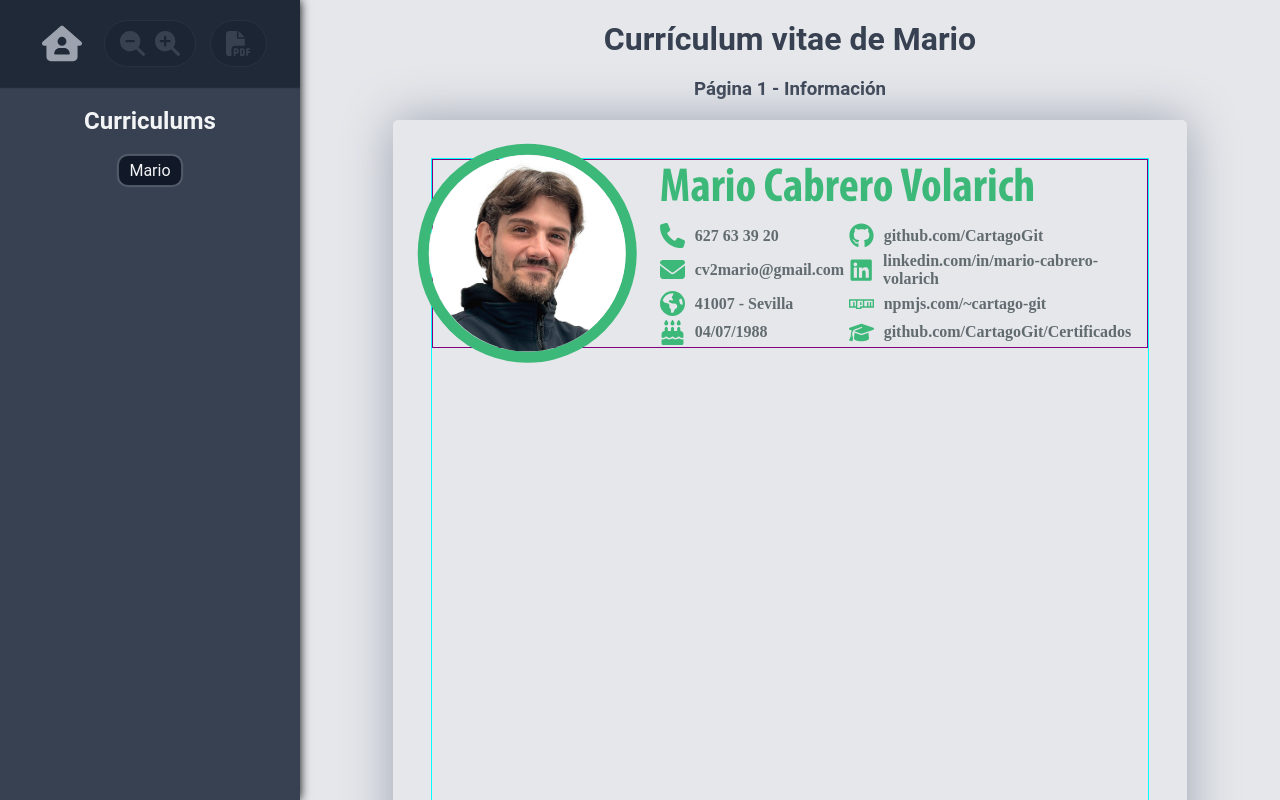
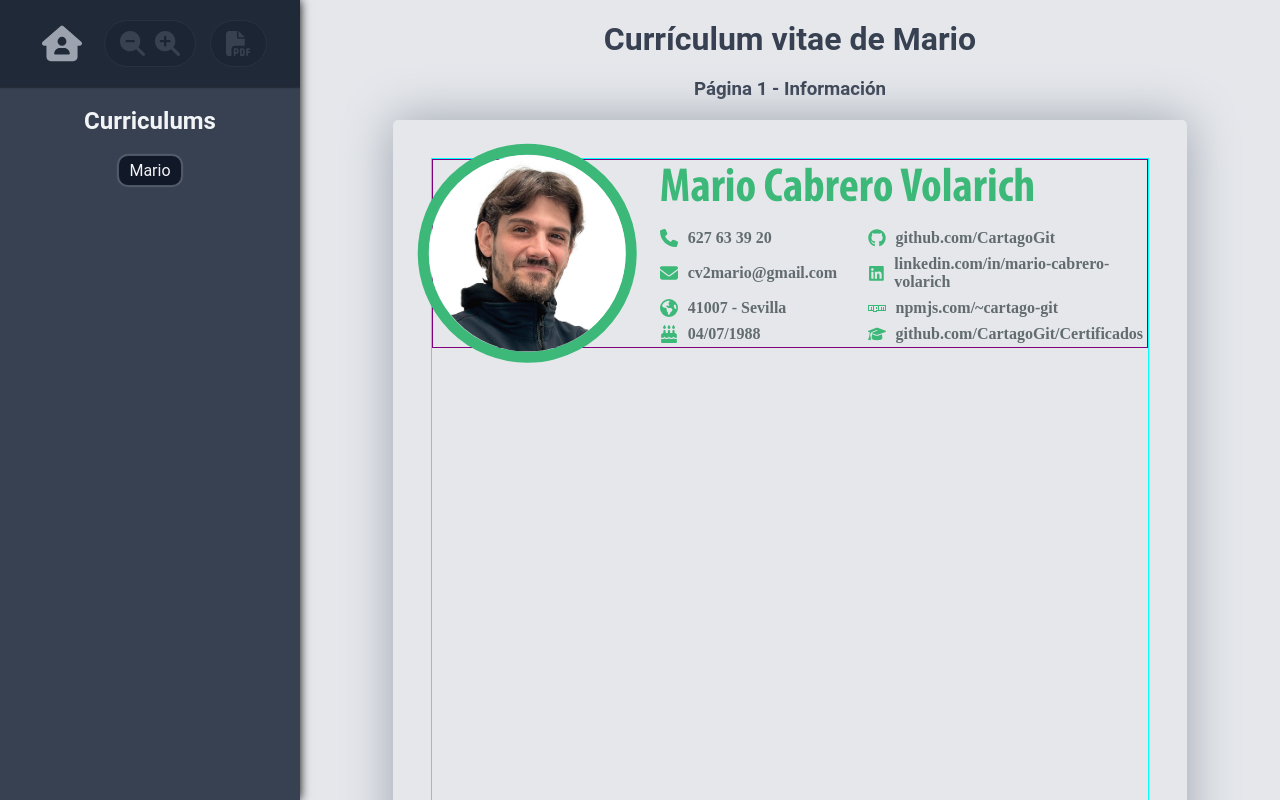
Before and after one commit to CartagoGit/print-cv, a Vue app: page /cv/mario in a window 1280 px wide. Built offline with nearby package versions, Linux system fonts and the light colour scheme.

Commit message:
Añadir estilos de icono y ajustar diseño de información personal

```diff
--- a/src/assets/scss/components/_icon.component.scss
+++ b/src/assets/scss/components/_icon.component.scss
@@ -3,6 +3,9 @@
 	width: 25px;
 	aspect-ratio: 1/1;
 	transition: 300ms ease fill;
+	display: flex;
+	justify-content: center;
+	align-items: center;
 
 	&--logo {
 		width: 40px;
--- a/src/components/cvs/mario/sections/PersonalInfo.vue
+++ b/src/components/cvs/mario/sections/PersonalInfo.vue
@@ -13,8 +13,10 @@
 			class="field">
 			<component
 				:is="field.icon"
-				class="icon icon-info" />
+				class="icon icon--info" />
+			<span>
 				{{ field.value }}
+			</span>
 		</span>
 	</article>
 </template>
@@ -92,7 +94,7 @@ const fields = [
 }
 .info {
 	display: grid;
-	grid-template-columns: 50mm 1fr;
+	grid-template-columns: 55mm 1fr;
 	font-weight: bold;
 
 	h1 {
```
Lines whose indentation alone changed are shown as unchanged.
